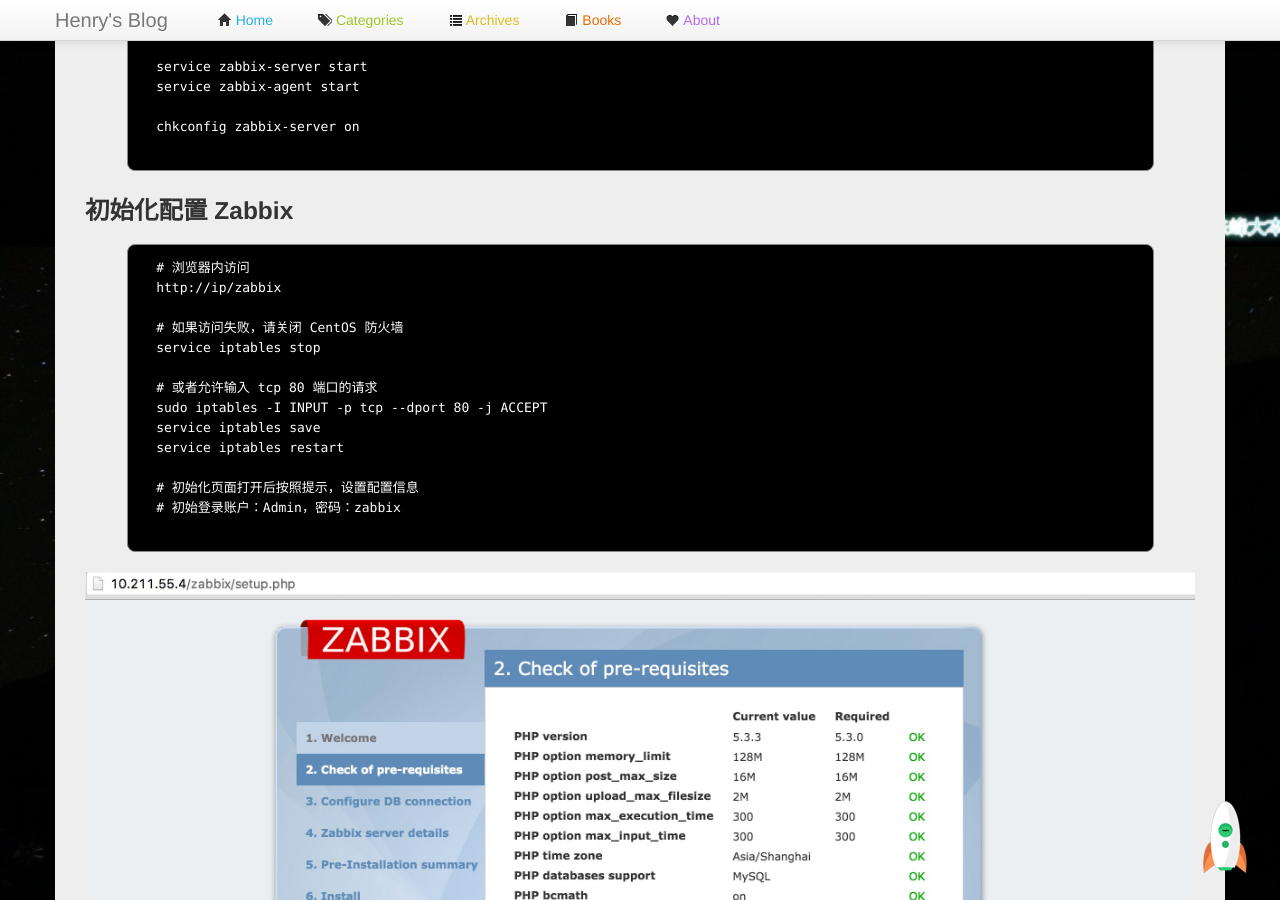
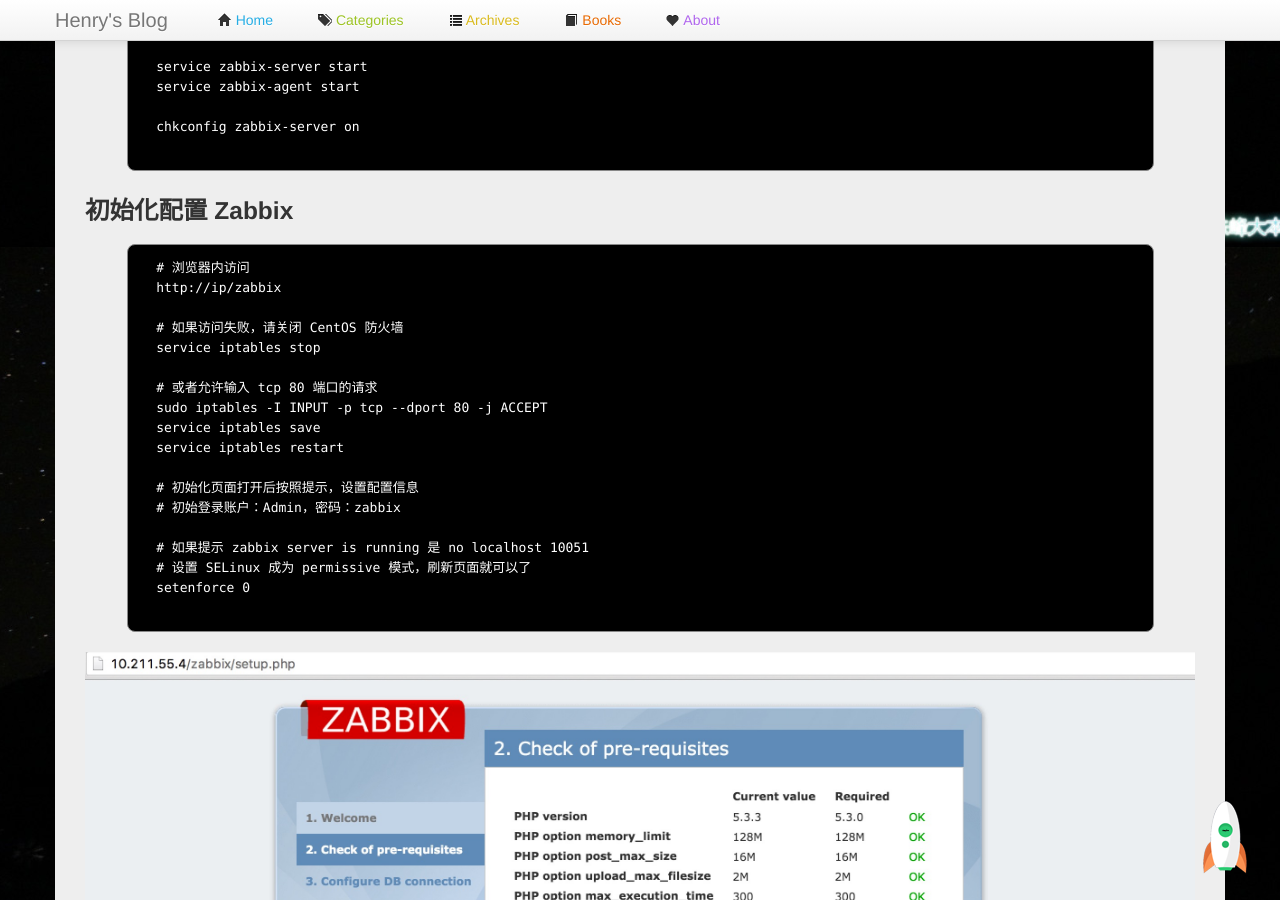
Before and after one commit to manageyp/manageyp.github.com, a Jekyll site: the page built from _posts/2015-11-26-how-to-install-zabbix-2.4-on-centos-6.5.html, in a window 1280 px wide and 900 px high, scrolled down 1553 px. Built offline with Jekyll 4.4.1, drawn with Linux system fonts in a browser that asks for light colours; comment, search, counter and statistics services are not loaded.

Commit message:
[Change] how-to-install-zabbix-2.4-on-centos-6.5

```diff
--- a/_posts/2015-11-26-how-to-install-zabbix-2.4-on-centos-6.5.html
+++ b/_posts/2015-11-26-how-to-install-zabbix-2.4-on-centos-6.5.html
@@ -113,6 +113,10 @@ record_on: 2015-11-26
 
   # 初始化页面打开后按照提示，设置配置信息
   # 初始登录账户：Admin，密码：zabbix
+
+  # 如果提示 zabbix server is running 是 no localhost 10051
+  # 设置 SELinux 成为 permissive 模式，刷新页面就可以了
+  setenforce 0
   </pre>
   <img src="/images/posts/zabbixsetup.png" alt="zabbix setup 页面">
 </p>
```
